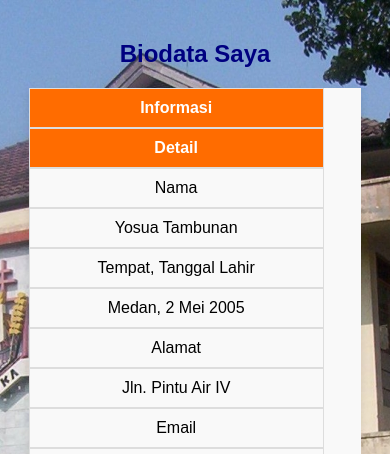
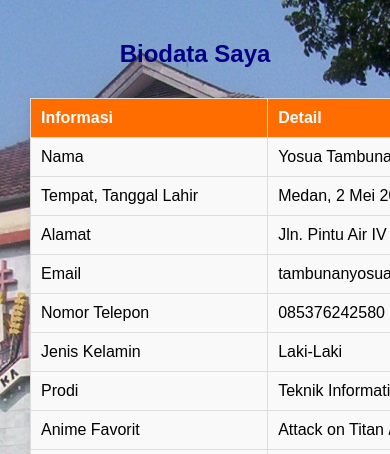
Before and after one commit to SuperYozz/biodata, a plain HTML site: page index.html in a window 390 px wide. Shown: the top 454 px of the page. Drawn offline with Linux system fonts and the light colour scheme.

Commit message:
Update index.html

```diff
--- a/index.html
+++ b/index.html
@@ -17,9 +17,14 @@
         }
 
         /* Membuat tabel berada di tengah */
+        .tabel-container {
+            width: 80%;
+            margin: auto;
+            overflow-x: auto; /* Memungkinkan scroll horizontal jika tabel terlalu lebar */
+        }
+
         table {
-            width: 70%;
-            margin: auto;
+            width: 100%;
             border-collapse: collapse;
             background-color: #f9f9f9;
             box-shadow: 0 4px 8px rgba(0, 0, 0, 0.1);
@@ -36,23 +41,22 @@
             color: white;
         }
 
-        /* Responsif: Untuk layar kecil */
+        /* Responsif: Pastikan tabel bisa di-scroll di layar kecil */
         @media screen and (max-width: 768px) {
-            table {
-                width: 95%;
-                display: block;
+            .tabel-container {
+                width: 100%;
+                padding: 10px;
             }
 
-            th, td {
-                display: block;
+            table {
                 width: 100%;
-                text-align: center;
+                min-width: 600px; /* Mencegah tabel mengecil di layar kecil */
             }
         }
 
         /* Gambar responsif */
         img {
-            max-width: 100%;
+            max-width: 50px;
             height: auto;
             display: block;
             margin: auto;
@@ -63,6 +67,7 @@
 
     <h2>Biodata Saya</h2>
 
+    <div class="tabel-container">
         <table>
             <tr>
                 <th>Informasi</th>
@@ -104,7 +109,7 @@
                 <td>Instagram</td>
                 <td>
                     <a href="https://www.instagram.com/yossuua?utm_source=ig_web_button_share_sheet&igsh=ZDNlZDc0MzIxNw==" target="_blank">
-                    <img src="https://upload.wikimedia.org/wikipedia/commons/a/a5/Instagram_icon.png" alt="Instagram" width="50">
+                        <img src="https://upload.wikimedia.org/wikipedia/commons/a/a5/Instagram_icon.png" alt="Instagram">
                     </a>
                 </td>
             </tr>
@@ -112,11 +117,12 @@
                 <td>Facebook</td>
                 <td>
                     <a href="https://www.facebook.com/yosua.tambunan.351?locale=id_ID" target="_blank">
-                    <img src="https://upload.wikimedia.org/wikipedia/commons/5/51/Facebook_f_logo_%282019%29.svg" alt="Facebook" width="50">
+                        <img src="https://upload.wikimedia.org/wikipedia/commons/5/51/Facebook_f_logo_%282019%29.svg" alt="Facebook">
                     </a>
                 </td>
             </tr>
         </table>
+    </div>
 
 </body>
 </html>
```
Lines whose indentation alone changed are shown as unchanged.
